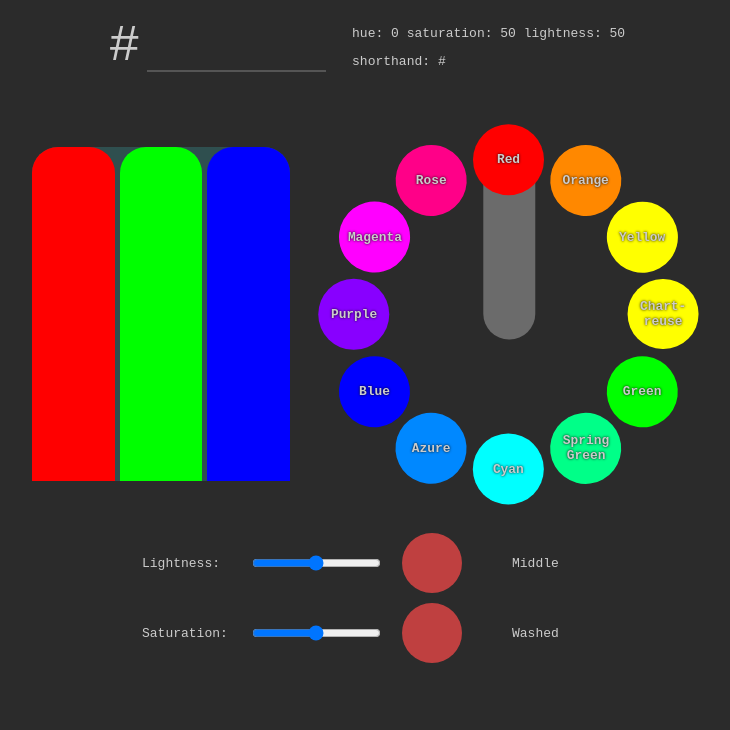
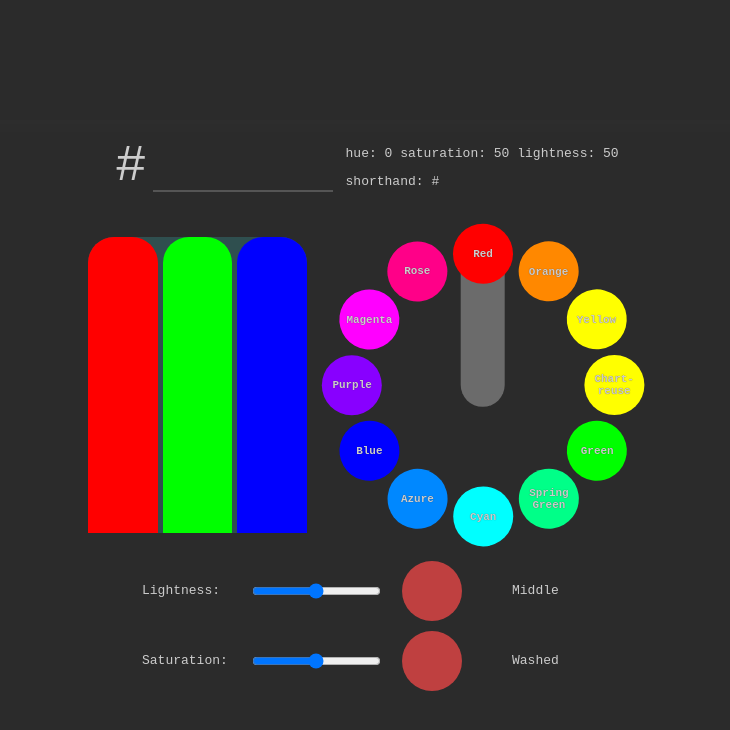
Before and after one commit to winsvold/hexdecoder, a React (Create React App) app: page / in a window 1280 px wide. Shown: the top 730 px of the page, without its empty margins (273-1003 px from the left). Built offline with nearby package versions, Linux system fonts and the light colour scheme.

Commit message:
compare to shorthand

```diff
--- a/src/App.css
+++ b/src/App.css
@@ -6,7 +6,7 @@
 }
 
 .App > * {
-  margin-bottom: 1rem;
+  margin-bottom: .5rem;
 }
 
 .oneline {
@@ -17,5 +17,5 @@
 }
 
 .oneline > * {
-    margin: 1em;
+    margin: .5em;
 }
--- a/src/App.js
+++ b/src/App.js
@@ -7,27 +7,29 @@ import HSLWheel from "./components/HSLWheel";
 import LightnessAndSaturation from "./components/LightnessAndSaturation";
 import getShorthand from "./components/Shorthand";
 import Dangeros from "./dangeros/Dangeros";
+import CompareToShothand from "./components/CompareToShorhand";
 
 function App() {
-    const [hsl, setHsl] = useState([0,50,50]);
+    const [hsl, setHsl] = useState([0, 50, 50]);
     const [hex, setHex] = useState('');
     const rgb = convert.hsl.rgb(hsl);
     const shorthand = getShorthand(hex);
     return (
         <div className="App">
             <Dangeros hex={hex}/>
+            <CompareToShothand hex={hex} shorthand={shorthand}/>
             <div className="oneline">
-            <HexInput hex={hex} setHex={setHex} setHsl={setHsl}/>
-            <div>
-                <p>hue: {hsl[0]} saturation: {hsl[1]} lightness: {hsl[2]}</p>
-                <p>shorthand: #{shorthand}</p>
-            </div>
+                <HexInput hex={hex} setHex={setHex} setHsl={setHsl}/>
+                <div>
+                    <p>hue: {hsl[0]} saturation: {hsl[1]} lightness: {hsl[2]}</p>
+                    <p>shorthand: #{shorthand}</p>
+                </div>
             </div>
             <div className="oneline">
                 <BarChart rgb={rgb}/>
                 <HSLWheel hsl={hsl} setHsl={setHsl} setHex={setHex}/>
             </div>
-            <LightnessAndSaturation hsl={hsl} setHex={setHex}  setHsl={setHsl}/>
+            <LightnessAndSaturation hsl={hsl} setHex={setHex} setHsl={setHsl}/>
         </div>
     );
 }
--- /dev/null
+++ b/src/components/CompareToShorhand.js
@@ -0,0 +1,14 @@
+import React from 'react';
+import './compareToShorthand.css';
+
+function CompareToShothand(props) {
+    const hash = props.hex !== '' ? '#' : '';
+    return (
+        <div className="compareShorthand">
+            <div style={{backgroundColor: `#${props.hex}`}}>{hash + props.hex}</div>
+            <div style={{backgroundColor: `#${props.shorthand}`}}>{hash + props.shorthand}</div>
+        </div>
+    );
+}
+
+export default CompareToShothand;
--- a/src/components/HSLWheel.js
+++ b/src/components/HSLWheel.js
@@ -1,7 +1,6 @@
 import React from 'react';
 import './hslwheel.css';
 import convert from 'color-convert';
-
 
 function HSLWheel(props) {
   const hue = props.hsl[0];
@@ -9,9 +8,9 @@ function HSLWheel(props) {
     transform: `rotate(${hue - 90}deg) translateX(6em) `
   };
   const setHue = h => () => {
-      props.setHsl([h, props.hsl[1], props.hsl[2]]);
-      console.log(props.hsl, convert.hsl.hex(60,0, 0));
-      props.setHex(convert.hsl.hex(props.hsl[0], props.hsl[1], props.hsl[2]));
+      const hsl = [h, props.hsl[1], props.hsl[2]];
+      props.setHsl(hsl);
+      props.setHex(convert.hsl.hex(hsl));
   };
   return (
     <ul className="hslwheel">
--- a/src/components/Shorthand.js
+++ b/src/components/Shorthand.js
@@ -1,12 +1,15 @@
 import './lightnessAndSaturation.css';
 
 export default function getShorthand(hex) {
-    let result = '';
-    if(hex && hex.length === 6) {
-        result = hex.charAt(0) + hex.charAt(2) + hex.charAt(4);
-        result = result.toUpperCase();
+    if (!hex) {
+        return '';
     }
-    return (
-        result
-    );
+    if(hex.length === 6 ) {
+        const result = hex.charAt(0) + hex.charAt(2) + hex.charAt(4);
+        return result.toUpperCase();
+    }
+    if(hex.length === 3 ) {
+        return hex;
+    }
+    return '';
 }
--- a/src/components/barchart.css
+++ b/src/components/barchart.css
@@ -2,8 +2,8 @@
 .BarChart {
     background-color: darkslategrey;
     border-radius: 2em 2em 0 0;
-    height: calc(18vw + 8em);
-    width: calc(14vw + 6em);
+    height: calc(16vw + 7em);
+    width: calc(12vw + 5em);
     display: grid;
     grid-template-columns: repeat(3, 1fr);
     grid-template-rows: repeat(100, 1fr);
--- /dev/null
+++ b/src/components/compareToShorthand.css
@@ -0,0 +1,16 @@
+.compareShorthand {
+    display: flex;
+    box-shadow: 0 0 2em rgba(255, 255, 255, .02);
+}
+
+.compareShorthand > div {
+    font-size: 4vw;
+    width: 50vw;
+    height: 15vh;
+    display: flex;
+    justify-content: center;
+    align-items: center;
+    color: #bbb;
+    font-weight: bold;
+    text-shadow: 0 0 1px rgba(0, 0, 0, .3);
+}
--- a/src/components/hslwheel.css
+++ b/src/components/hslwheel.css
@@ -1,6 +1,6 @@
 .hslwheel {
     padding: 0;
-    font-size: calc(.6vw + .4em);
+    font-size: calc(.5vw + .35em);
     list-style: none;
     display: flex;
     justify-content: center;
@@ -37,7 +37,7 @@
     align-items: center;
     font-weight: bold;
     text-align: center;
-    text-shadow: 0 0 .2em black;
+    text-shadow: 0 0 1px rgba(0, 0, 0, .5);
 }
 
 :root {
```
